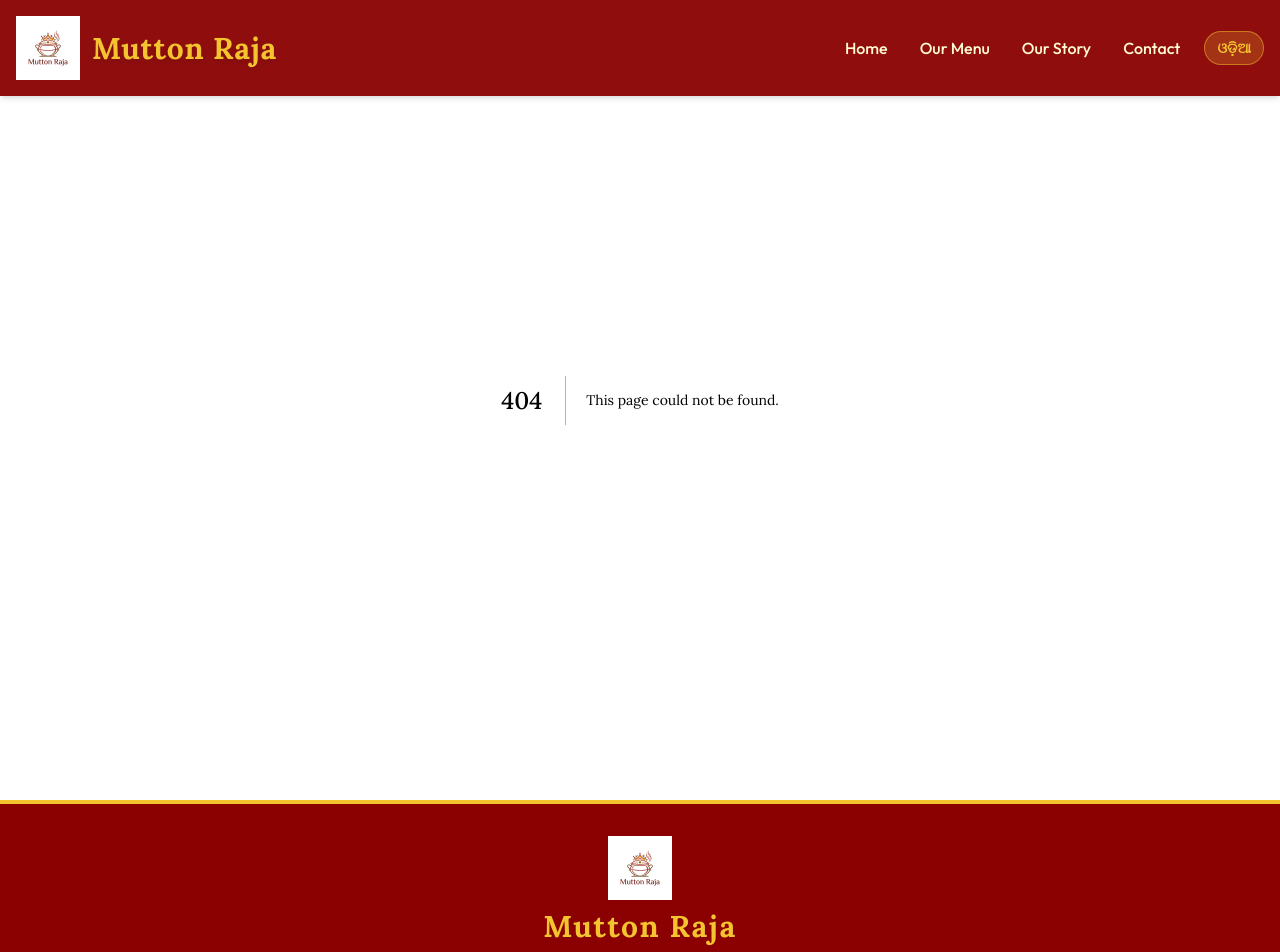
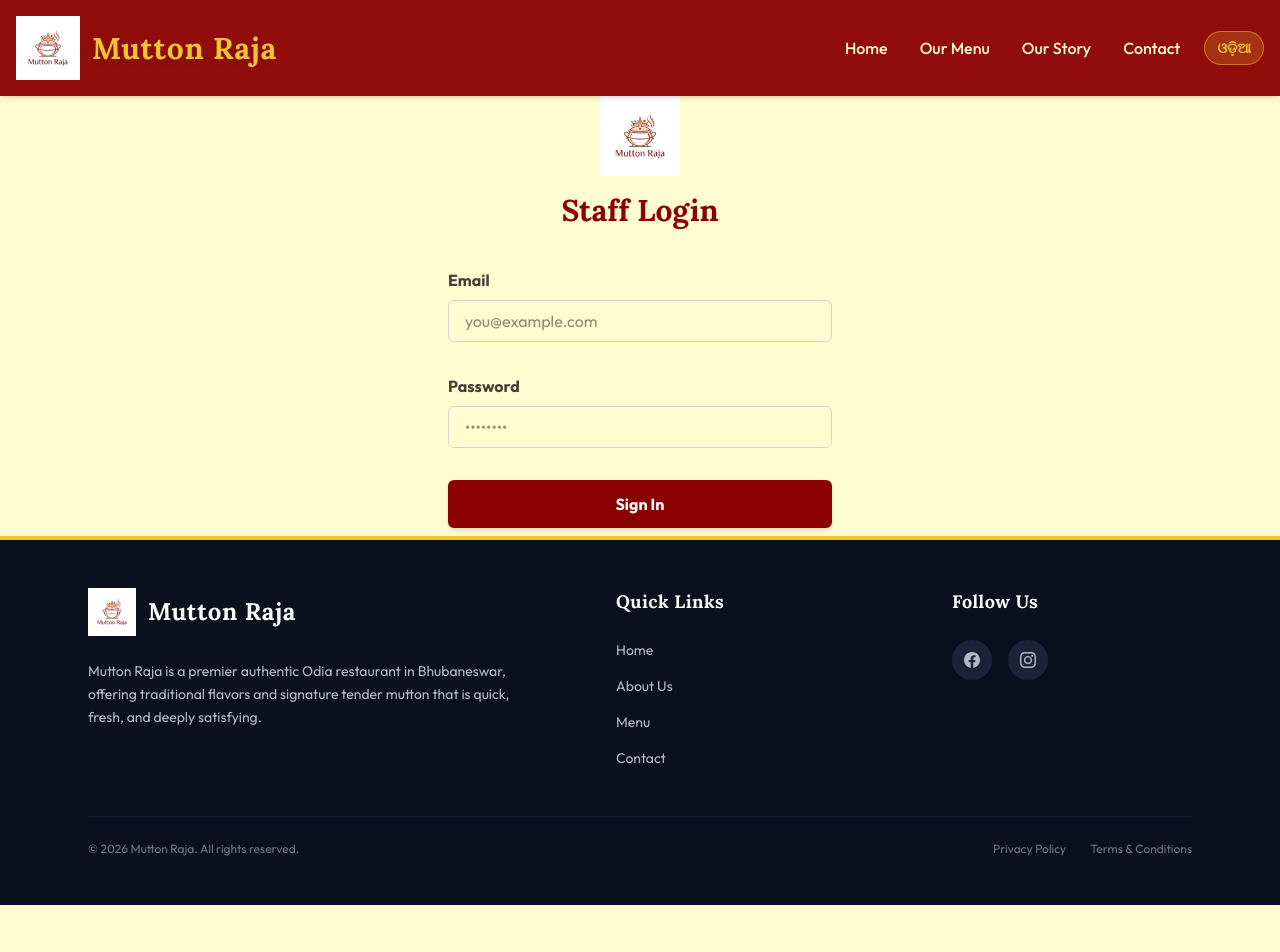
Before and after one commit to vidyanrajan/restaurant, a Next.js app: page /login in a window 1280 px wide. Before the commit this address had no page. Shown: the top 952 px of the page. After the commit the page ends 905 px from the top, so only its background shows below. Built offline with nearby package versions, Linux system fonts and the light colour scheme.

Commit message:
Phase 3A: Redesign footer, setup Supabase, auth middleware, and schema

```diff
--- /dev/null
+++ b/app/admin/page.tsx
@@ -0,0 +1,8 @@
+export default function AdminDashboard() {
+  return (
+    <div className="min-h-screen bg-stone-50 p-8">
+      <h1 className="text-3xl font-serif font-bold text-mutton mb-6">Admin Dashboard</h1>
+      <p className="text-stone-600">Welcome to the Mutton Raja Admin Portal. Select a module from the sidebar.</p>
+    </div>
+  )
+}
--- /dev/null
+++ b/app/login/actions.ts
@@ -0,0 +1,40 @@
+'use server'
+
+import { revalidatePath } from 'next/cache'
+import { redirect } from 'next/navigation'
+import { createClient } from '@/utils/supabase/server'
+
+export async function login(formData: FormData) {
+  const supabase = createClient()
+
+  const email = formData.get('email') as string
+  const password = formData.get('password') as string
+
+  const { error } = await supabase.auth.signInWithPassword({
+    email,
+    password,
+  })
+
+  if (error) {
+    return redirect('/login?message=Could not authenticate user')
+  }
+
+  // Check role and redirect accordingly
+  const { data: { user } } = await supabase.auth.getUser()
+  if (user) {
+    const { data: profile } = await supabase
+      .from('profiles')
+      .select('role')
+      .eq('id', user.id)
+      .single()
+
+    if (profile?.role === 'admin') {
+      return redirect('/admin')
+    } else if (profile?.role === 'waiter') {
+      return redirect('/pos')
+    }
+  }
+
+  revalidatePath('/', 'layout')
+  redirect('/')
+}
--- /dev/null
+++ b/app/login/page.tsx
@@ -0,0 +1,76 @@
+import Link from 'next/link'
+import { login } from './actions'
+import Image from 'next/image'
+
+export default function LoginPage({
+  searchParams,
+}: {
+  searchParams: { message: string }
+}) {
+  return (
+    <div className="flex-1 flex flex-col w-full px-8 sm:max-w-md justify-center gap-2 mx-auto mt-24">
+      <Link
+        href="/"
+        className="absolute left-8 top-8 py-2 px-4 rounded-md no-underline text-foreground bg-btn-background hover:bg-btn-background-hover flex items-center group text-sm"
+      >
+        <svg
+          xmlns="http://www.w3.org/2000/svg"
+          width="24"
+          height="24"
+          viewBox="0 0 24 24"
+          fill="none"
+          stroke="currentColor"
+          strokeWidth="2"
+          strokeLinecap="round"
+          strokeLinejoin="round"
+          className="mr-2 h-4 w-4 transition-transform group-hover:-translate-x-1"
+        >
+          <polyline points="15 18 9 12 15 6" />
+        </svg>{" "}
+        Back
+      </Link>
+
+      <div className="flex flex-col items-center mb-8">
+        <div className="w-20 h-20 relative mb-4">
+          <Image src="/images/logo.png" alt="Mutton Raja Logo" fill className="object-contain" />
+        </div>
+        <h1 className="text-3xl font-serif font-bold text-mutton">Staff Login</h1>
+      </div>
+
+      <form className="flex-1 flex flex-col w-full justify-center gap-2 text-foreground">
+        <label className="text-md font-bold text-stone-700" htmlFor="email">
+          Email
+        </label>
+        <input
+          className="rounded-md px-4 py-2 bg-inherit border mb-6 border-stone-300"
+          name="email"
+          placeholder="you@example.com"
+          required
+        />
+        <label className="text-md font-bold text-stone-700" htmlFor="password">
+          Password
+        </label>
+        <input
+          className="rounded-md px-4 py-2 bg-inherit border mb-6 border-stone-300"
+          type="password"
+          name="password"
+          placeholder="••••••••"
+          required
+        />
+
+        <button
+          formAction={login}
+          className="bg-mutton hover:bg-mutton/90 text-white font-bold rounded-md px-4 py-3 text-foreground mb-2 shadow-md transition-colors"
+        >
+          Sign In
+        </button>
+
+        {searchParams?.message && (
+          <p className="mt-4 p-4 bg-red-100 text-red-600 text-center rounded-md font-bold border border-red-200">
+            {searchParams.message}
+          </p>
+        )}
+      </form>
+    </div>
+  )
+}
--- /dev/null
+++ b/app/pos/page.tsx
@@ -0,0 +1,8 @@
+export default function POSDashboard() {
+  return (
+    <div className="min-h-screen bg-stone-50 p-4">
+      <h1 className="text-2xl font-bold text-mutton mb-4">Waiter POS Terminal</h1>
+      <p className="text-stone-600">Select a table to begin a new order.</p>
+    </div>
+  )
+}
--- a/components/Footer.tsx
+++ b/components/Footer.tsx
@@ -4,39 +4,65 @@ import Image from 'next/image';
 
 export default function Footer() {
   return (
-    <footer className="bg-mutton text-cream py-8 border-t-4 border-saffron">
-      <div className="container mx-auto px-4 text-center">
-        <div className="flex flex-col items-center justify-center mb-4">
-          <div className="w-16 h-16 relative mb-2">
-            <Image src="/images/logo.png" alt="Mutton Raja Logo" fill className="object-contain" />
-          </div>
-          <h2 className="text-3xl font-serif font-bold tracking-wider text-saffron">Mutton Raja</h2>
-        </div>
-        <p className="text-saffron mb-6 font-serif italic">Where Tradition Meets Taste!</p>
+    <footer className="bg-[#0b101e] text-[#b3b9c5] py-12 border-t-4 border-saffron font-sans">
+      <div className="container mx-auto px-6 max-w-6xl">
+        <div className="grid grid-cols-1 md:grid-cols-12 gap-12">
 
-        <div className="flex flex-col md:flex-row justify-center items-center gap-8 mb-8">
-          <div className="flex space-x-6">
-            <a href="#" className="w-10 h-10 rounded-full bg-cream/10 flex items-center justify-center hover:bg-saffron hover:text-mutton transition-all group" aria-label="Facebook">
-              <svg className="w-5 h-5 fill-current group-hover:scale-110 transition-transform" viewBox="0 0 24 24"><path d="M24 12.073c0-6.627-5.373-12-12-12s-12 5.373-12 12c0 5.99 4.388 10.954 10.125 11.854v-8.385H7.078v-3.469h3.047V9.43c0-3.007 1.792-4.669 4.533-4.669 1.312 0 2.686.235 2.686.235v2.953H15.83c-1.491 0-1.956.925-1.956 1.874v2.25h3.328l-.532 3.469h-2.796v8.385C19.612 23.027 24 18.062 24 12.073z"/></svg>
-            </a>
-            <a href="#" className="w-10 h-10 rounded-full bg-cream/10 flex items-center justify-center hover:bg-saffron hover:text-mutton transition-all group" aria-label="Instagram">
-              <svg className="w-5 h-5 fill-current group-hover:scale-110 transition-transform" viewBox="0 0 24 24"><path d="M12 2.163c3.204 0 3.584.012 4.85.07 3.252.148 4.771 1.691 4.919 4.919.058 1.265.069 1.645.069 4.849 0 3.205-.012 3.584-.069 4.849-.149 3.225-1.664 4.771-4.919 4.919-1.266.058-1.644.07-4.85.07-3.204 0-3.584-.012-4.849-.07-3.26-.149-4.771-1.699-4.919-4.92-.058-1.265-.07-1.644-.07-4.849 0-3.204.013-3.583.07-4.849.149-3.227 1.664-4.771 4.919-4.919 1.266-.057 1.645-.069 4.849-.069zm0-2.163c-3.259 0-3.667.014-4.947.072-4.358.2-6.78 2.618-6.98 6.98-.059 1.281-.073 1.689-.073 4.948 0 3.259.014 3.668.072 4.948.2 4.358 2.618 6.78 6.98 6.98 1.281.058 1.689.072 4.948.072 3.259 0 3.668-.014 4.948-.072 4.354-.2 6.782-2.618 6.979-6.98.059-1.28.073-1.689.073-4.948 0-3.259-.014-3.667-.072-4.947-.196-4.354-2.617-6.78-6.979-6.98-1.281-.059-1.69-.073-4.949-.073zm0 5.838c-3.403 0-6.162 2.759-6.162 6.162s2.759 6.163 6.162 6.163 6.162-2.759 6.162-6.163c0-3.403-2.759-6.162-6.162-6.162zm0 10.162c-2.209 0-4-1.79-4-4 0-2.209 1.791-4 4-4s4 1.791 4 4c0 2.21-1.791 4-4 4zm6.406-11.845c-.796 0-1.441.645-1.441 1.44s.645 1.44 1.441 1.44c.795 0 1.439-.645 1.439-1.44s-.644-1.44-1.439-1.44z"/></svg>
-            </a>
+          {/* Column 1: Brand & About */}
+          <div className="md:col-span-5">
+            <Link href="/" className="flex items-center gap-3 mb-6">
+              <div className="w-12 h-12 relative">
+                <Image src="/images/logo.png" alt="Mutton Raja Logo" fill className="object-contain" />
+              </div>
+              <div className="text-2xl font-serif font-bold tracking-wide text-white">
+                Mutton Raja
+              </div>
+            </Link>
+            <p className="text-sm leading-relaxed text-[#b3b9c5]">
+              Mutton Raja is a premier authentic Odia restaurant in Bhubaneswar,
+              offering traditional flavors and signature tender mutton that is quick,
+              fresh, and deeply satisfying.
+            </p>
           </div>
 
-          <div className="flex flex-wrap justify-center gap-x-6 gap-y-2 text-cream/80 font-sans">
-            <Link href="/#home" className="hover:text-saffron transition-colors">Home</Link>
-            <Link href="/#about" className="hover:text-saffron transition-colors">About</Link>
-            <Link href="/menu" className="hover:text-saffron transition-colors">Menu</Link>
-            <Link href="/#contact" className="hover:text-saffron transition-colors">Contact</Link>
+          {/* Column 2: Quick Links */}
+          <div className="md:col-span-4 md:pl-12">
+            <h3 className="text-white font-serif font-bold text-lg mb-6 tracking-wide">Quick Links</h3>
+            <ul className="space-y-4 text-sm">
+              <li>
+                <Link href="/#home" className="hover:text-white transition-colors">Home</Link>
+              </li>
+              <li>
+                <Link href="/#about" className="hover:text-white transition-colors">About Us</Link>
+              </li>
+              <li>
+                <Link href="/menu" className="hover:text-white transition-colors">Menu</Link>
+              </li>
+              <li>
+                <Link href="/#contact" className="hover:text-white transition-colors">Contact</Link>
+              </li>
+            </ul>
+          </div>
+
+          {/* Column 3: Follow Us */}
+          <div className="md:col-span-3">
+            <h3 className="text-white font-serif font-bold text-lg mb-6 tracking-wide">Follow Us</h3>
+            <div className="flex space-x-4">
+              <a href="#" className="w-10 h-10 rounded-full bg-[#1c2237] flex items-center justify-center hover:bg-saffron hover:text-[#0b101e] transition-all group" aria-label="Facebook">
+                <svg className="w-4 h-4 fill-current transition-transform group-hover:scale-110" viewBox="0 0 24 24"><path d="M24 12.073c0-6.627-5.373-12-12-12s-12 5.373-12 12c0 5.99 4.388 10.954 10.125 11.854v-8.385H7.078v-3.469h3.047V9.43c0-3.007 1.792-4.669 4.533-4.669 1.312 0 2.686.235 2.686.235v2.953H15.83c-1.491 0-1.956.925-1.956 1.874v2.25h3.328l-.532 3.469h-2.796v8.385C19.612 23.027 24 18.062 24 12.073z"/></svg>
+              </a>
+              <a href="#" className="w-10 h-10 rounded-full bg-[#1c2237] flex items-center justify-center hover:bg-saffron hover:text-[#0b101e] transition-all group" aria-label="Instagram">
+                <svg className="w-4 h-4 fill-current transition-transform group-hover:scale-110" viewBox="0 0 24 24"><path d="M12 2.163c3.204 0 3.584.012 4.85.07 3.252.148 4.771 1.691 4.919 4.919.058 1.265.069 1.645.069 4.849 0 3.205-.012 3.584-.069 4.849-.149 3.225-1.664 4.771-4.919 4.919-1.266.058-1.644.07-4.85.07-3.204 0-3.584-.012-4.849-.07-3.26-.149-4.771-1.699-4.919-4.92-.058-1.265-.07-1.644-.07-4.849 0-3.204.013-3.583.07-4.849.149-3.227 1.664-4.771 4.919-4.919 1.266-.057 1.645-.069 4.849-.069zm0-2.163c-3.259 0-3.667.014-4.947.072-4.358.2-6.78 2.618-6.98 6.98-.059 1.281-.073 1.689-.073 4.948 0 3.259.014 3.668.072 4.948.2 4.358 2.618 6.78 6.98 6.98 1.281.058 1.689.072 4.948.072 3.259 0 3.668-.014 4.948-.072 4.354-.2 6.782-2.618 6.979-6.98.059-1.28.073-1.689.073-4.948 0-3.259-.014-3.667-.072-4.947-.196-4.354-2.617-6.78-6.979-6.98-1.281-.059-1.69-.073-4.949-.073zm0 5.838c-3.403 0-6.162 2.759-6.162 6.162s2.759 6.163 6.162 6.163 6.162-2.759 6.162-6.163c0-3.403-2.759-6.162-6.162-6.162zm0 10.162c-2.209 0-4-1.79-4-4 0-2.209 1.791-4 4-4s4 1.791 4 4c0 2.21-1.791 4-4 4zm6.406-11.845c-.796 0-1.441.645-1.441 1.44s.645 1.44 1.441 1.44c.795 0 1.439-.645 1.439-1.44s-.644-1.44-1.439-1.44z"/></svg>
+              </a>
+            </div>
           </div>
         </div>
 
-        <div className="border-t border-cream/20 pt-8 mt-8 flex flex-col md:flex-row justify-between items-center text-sm text-cream/60">
-          <p>&copy; {new Date().getFullYear()} Mutton Raja, Kalinga Nagar, Bhubaneswar. All rights reserved.</p>
-          <div className="flex space-x-4 mt-4 md:mt-0">
-            <Link href="/privacy-policy" className="hover:text-saffron transition-colors">Privacy Policy</Link>
-            <Link href="/terms-and-conditions" className="hover:text-saffron transition-colors">Terms & Conditions</Link>
+        <div className="border-t border-[#1c2237] pt-6 mt-12 flex flex-col md:flex-row justify-between items-center text-xs text-[#b3b9c5]/60">
+          <p>&copy; {new Date().getFullYear()} Mutton Raja. All rights reserved.</p>
+          <div className="flex space-x-6 mt-4 md:mt-0">
+            <Link href="/privacy-policy" className="hover:text-white transition-colors">Privacy Policy</Link>
+            <Link href="/terms-and-conditions" className="hover:text-white transition-colors">Terms & Conditions</Link>
           </div>
         </div>
       </div>
--- /dev/null
+++ b/middleware.ts
@@ -0,0 +1,19 @@
+import { type NextRequest } from 'next/server'
+import { updateSession } from '@/utils/supabase/middleware'
+
+export async function middleware(request: NextRequest) {
+  return await updateSession(request)
+}
+
+export const config = {
+  matcher: [
+    /*
+     * Match all request paths except for the ones starting with:
+     * - _next/static (static files)
+     * - _next/image (image optimization files)
+     * - favicon.ico (favicon file)
+     * Feel free to modify this pattern to include more paths.
+     */
+    '/((?!_next/static|_next/image|favicon.ico|.*\\.(?:svg|png|jpg|jpeg|gif|webp)$).*)',
+  ],
+}
--- /dev/null
+++ b/utils/supabase/middleware.ts
@@ -0,0 +1,41 @@
+import { createServerClient, type CookieOptions } from '@supabase/ssr'
+import { NextResponse, type NextRequest } from 'next/server'
+
+export async function updateSession(request: NextRequest) {
+  let supabaseResponse = NextResponse.next({
+    request,
+  })
+
+  const supabase = createServerClient(
+    process.env.NEXT_PUBLIC_SUPABASE_URL!,
+    process.env.NEXT_PUBLIC_SUPABASE_ANON_KEY!,
+    {
+      cookies: {
+        getAll() {
+          return request.cookies.getAll()
+        },
+        setAll(cookiesToSet) {
+          cookiesToSet.forEach(({ name, value, options }) => request.cookies.set(name, value))
+          supabaseResponse = NextResponse.next({
+            request,
+          })
+          cookiesToSet.forEach(({ name, value, options }) =>
+            supabaseResponse.cookies.set(name, value, options)
+          )
+        },
+      },
+    }
+  )
+
+  // refreshing the auth token
+  const { data: { user } } = await supabase.auth.getUser()
+
+  // Protect admin and pos routes
+  if (!user && (request.nextUrl.pathname.startsWith('/admin') || request.nextUrl.pathname.startsWith('/pos'))) {
+    const url = request.nextUrl.clone()
+    url.pathname = '/login'
+    return NextResponse.redirect(url)
+  }
+
+  return supabaseResponse
+}
```
Also changed, not shown: 1 other file (tests, documents, lock files or other folders).
